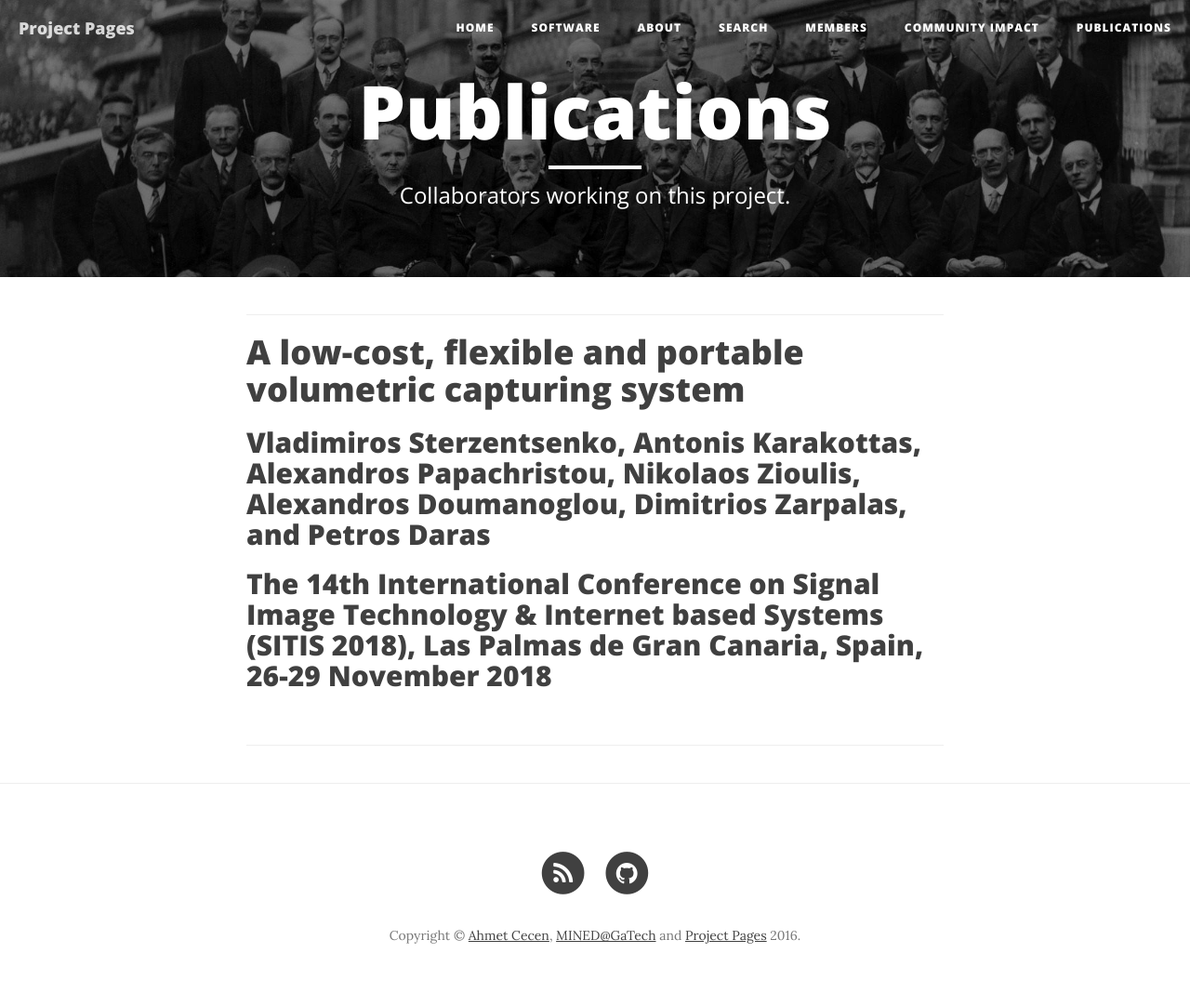
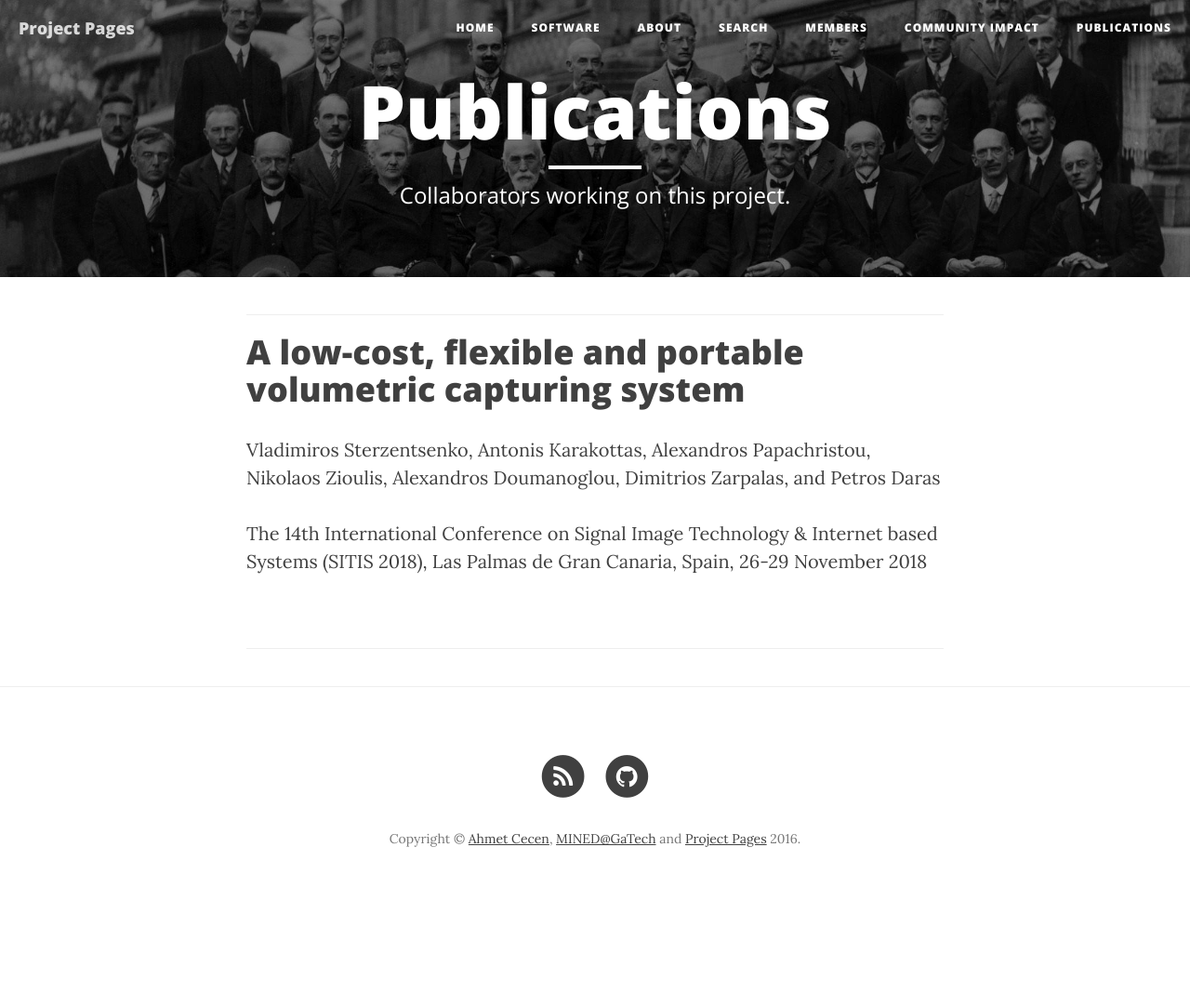
Before and after one commit to VCL3D/vcl3d.github.io, a Jekyll site: the page built from publications.html, in a window 1280 px wide. Shown: the whole page at 93% size. Built offline with Jekyll 4.4.1, drawn with Linux system fonts in a browser that asks for light colours; nearby versions of some CDN libraries; after the commit the page ends 978 px from its top, so only the background shows below that.

Commit message:
Signed-off-by: ssaroglou <saroglou@iti.gr>

```diff
--- a/publications.html
+++ b/publications.html
@@ -10,9 +10,9 @@ header-img: "img/home-bg.jpg"
 
 	<h1>{{ publication.name }}</h1>
 
-	<h2>{{ publication.authors }}</h2>
+	<p>{{ publication.authors }}</p>
 
-	<h2>{{ publication.conference }}</h2>
+	<p>{{ publication.conference }}</p>
 
 	{% if member.github %}
 	<span class="social-share-googleplus"><a href="https://github.com/{{ member.github }}" title="Github"><img src="{{ "/img/icons/github-icon.png" | prepend: site.baseurl }}" style="height:20px">Github</a></span>
```
